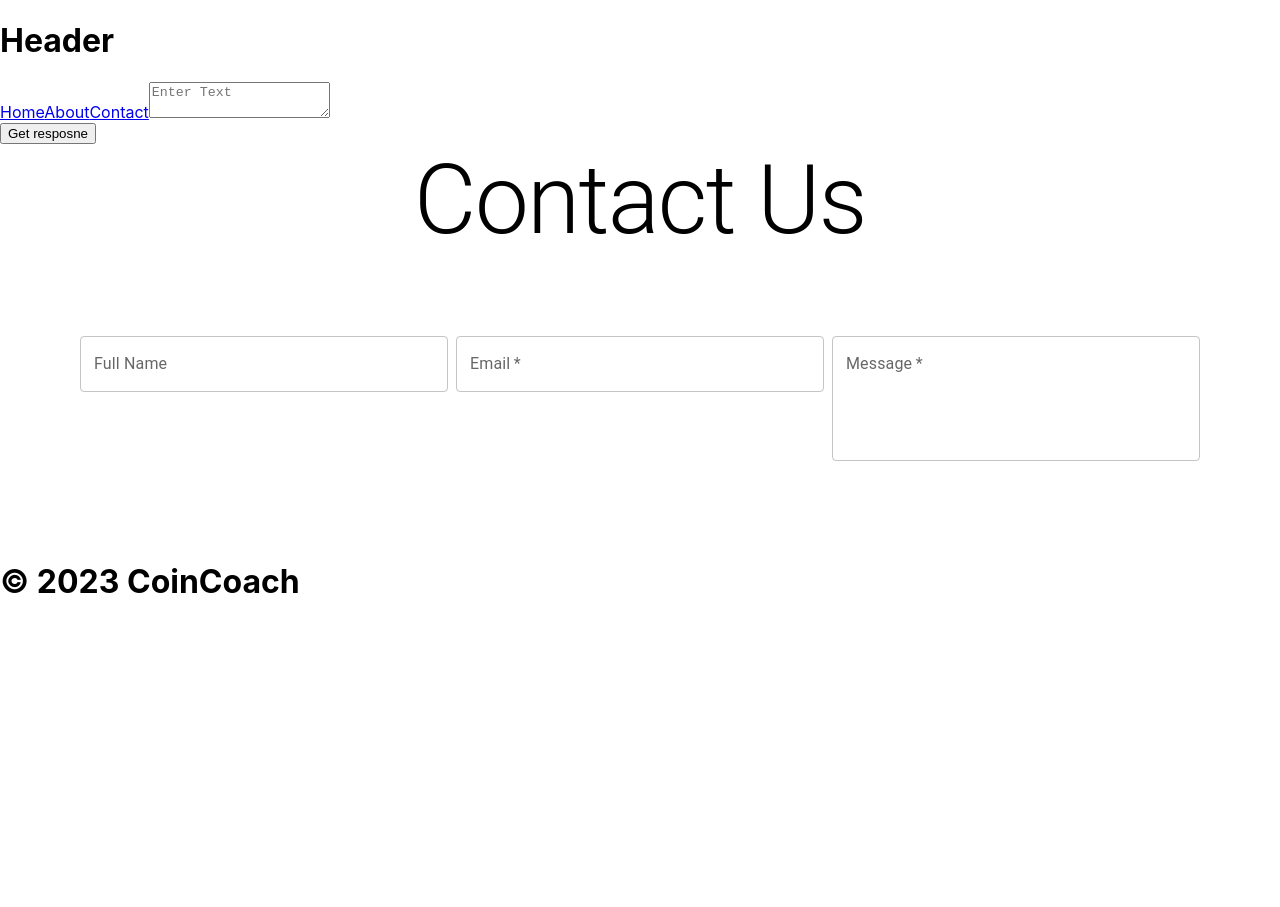
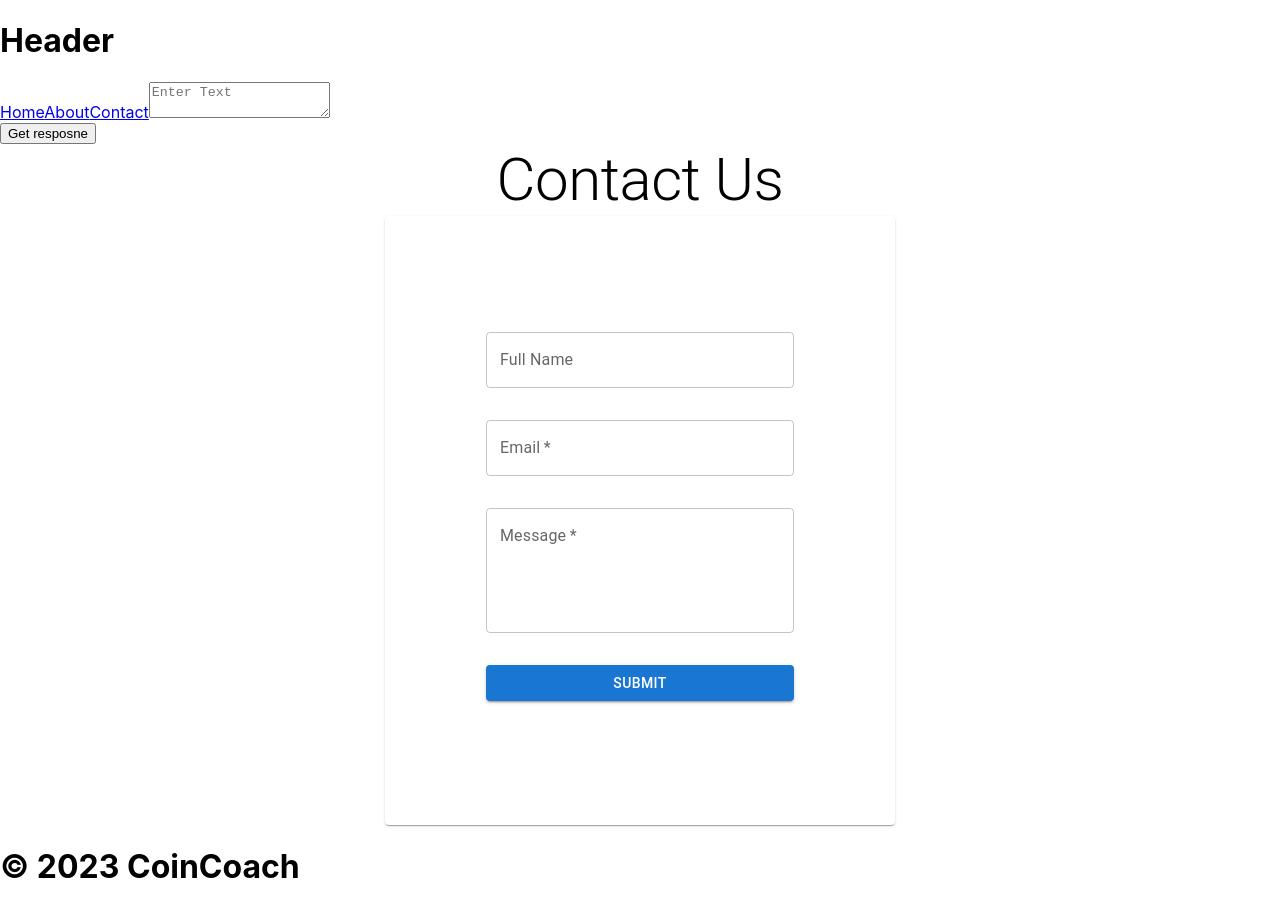
Before and after one commit to nrai14/CoinCoach, a React (Create React App) app: page /contact in a window 1280 px wide. Before the commit the page ends 800 px from the top, so only its background shows below. Built offline with nearby package versions, Linux system fonts and the light colour scheme.

Commit message:
Amends code for contact form

```diff
--- a/src/components/ContactForm.js
+++ b/src/components/ContactForm.js
@@ -1,33 +1,39 @@
 
 import TextField from '@mui/material/TextField';
 import Grid from '@mui/material/Grid';
+import Button from '@mui/material/Button';
+import Card from '@mui/material/Card';
+import CardContent from '@mui/material/CardContent';
 
 
 
 function ContactForm() {
   return (
     <>
-
-
+      <Card style={{ maxWidth: 500, margin: "0 auto", padding: "20px 5px" }} >
+        <CardContent>
           <form>
-
-          <Grid container spacing={1} justifyContent="center" padding={10}>
-          <Grid item xs>
+            <Grid container spacing={4} justifyContent="center" padding={10}>
+              <Grid item xs={12}>
                 <TextField id='' label='Full Name' Placeholder='Enter full name' variant='outlined' fullWidth />
               </Grid>
 
-          <Grid item xs>
+              <Grid item xs={12}>
                 <TextField type='email' id='' label='Email' Placeholder='Enter email' variant='outlined' fullWidth required />
               </Grid>
 
-          <Grid item xs>
+              <Grid item xs={12}>
                 <TextField id='' label='Message' multiline rows={4} Placeholder='Please type your message here' variant='outlined' fullWidth required />
               </Grid>
 
+              <Grid item xs={12}>
+                <Button type="submit" variant='contained' fullWidth> Submit </Button>
               </Grid>
 
+            </Grid>
           </form>
-
+        </CardContent>
+      </Card>
 
     </>
   )
--- a/src/pages/Contact.js
+++ b/src/pages/Contact.js
@@ -3,7 +3,7 @@ import Typography from '@mui/material/Typography';
 function Contact() {
     return (
         <>
-          <Typography variant='h1' align='center'> Contact Us</Typography>
+          <Typography variant='h2' align='center'> Contact Us</Typography>
           <ContactForm/>
 
         </>
```
Lines whose indentation alone changed are shown as unchanged.
